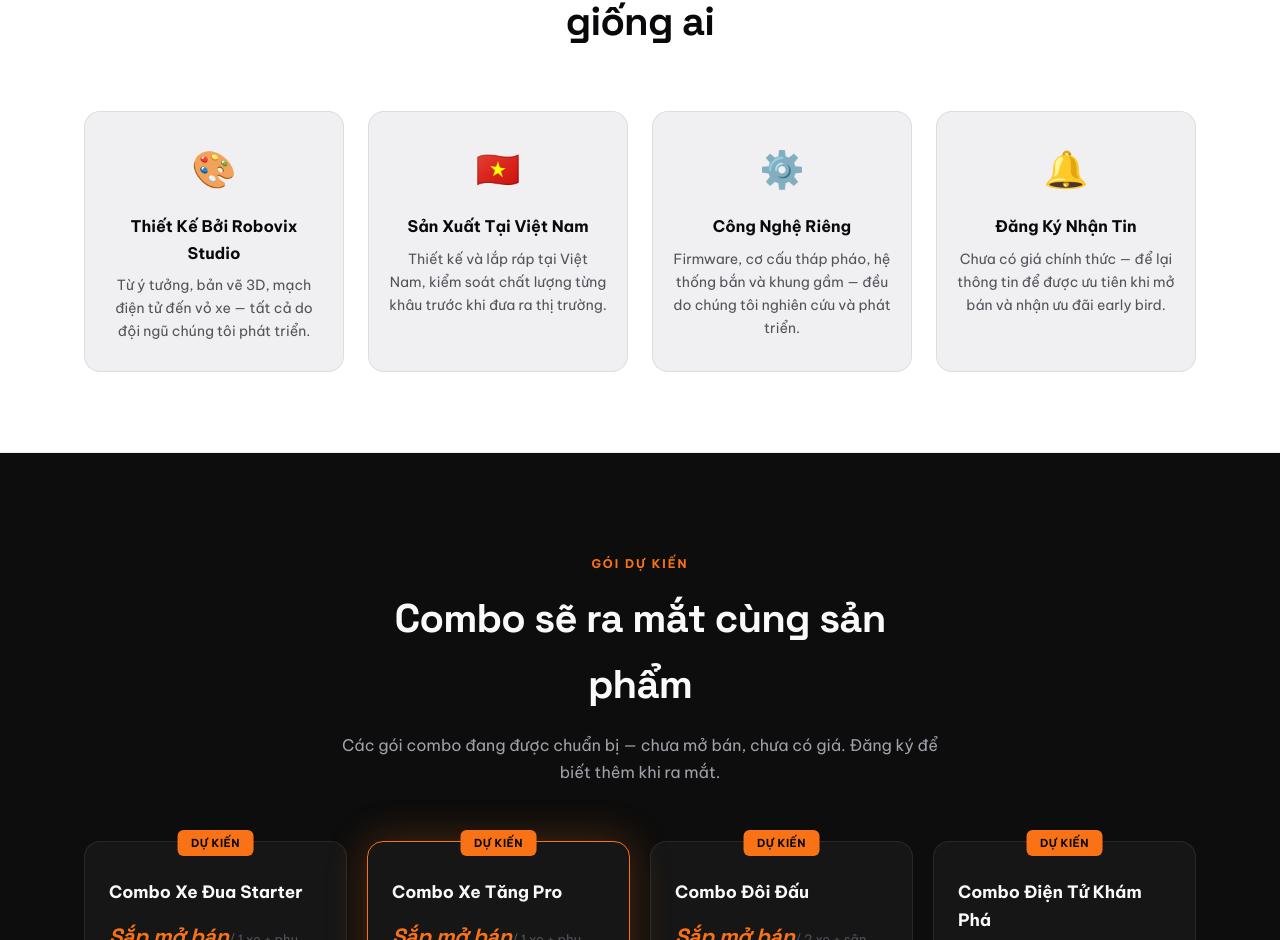
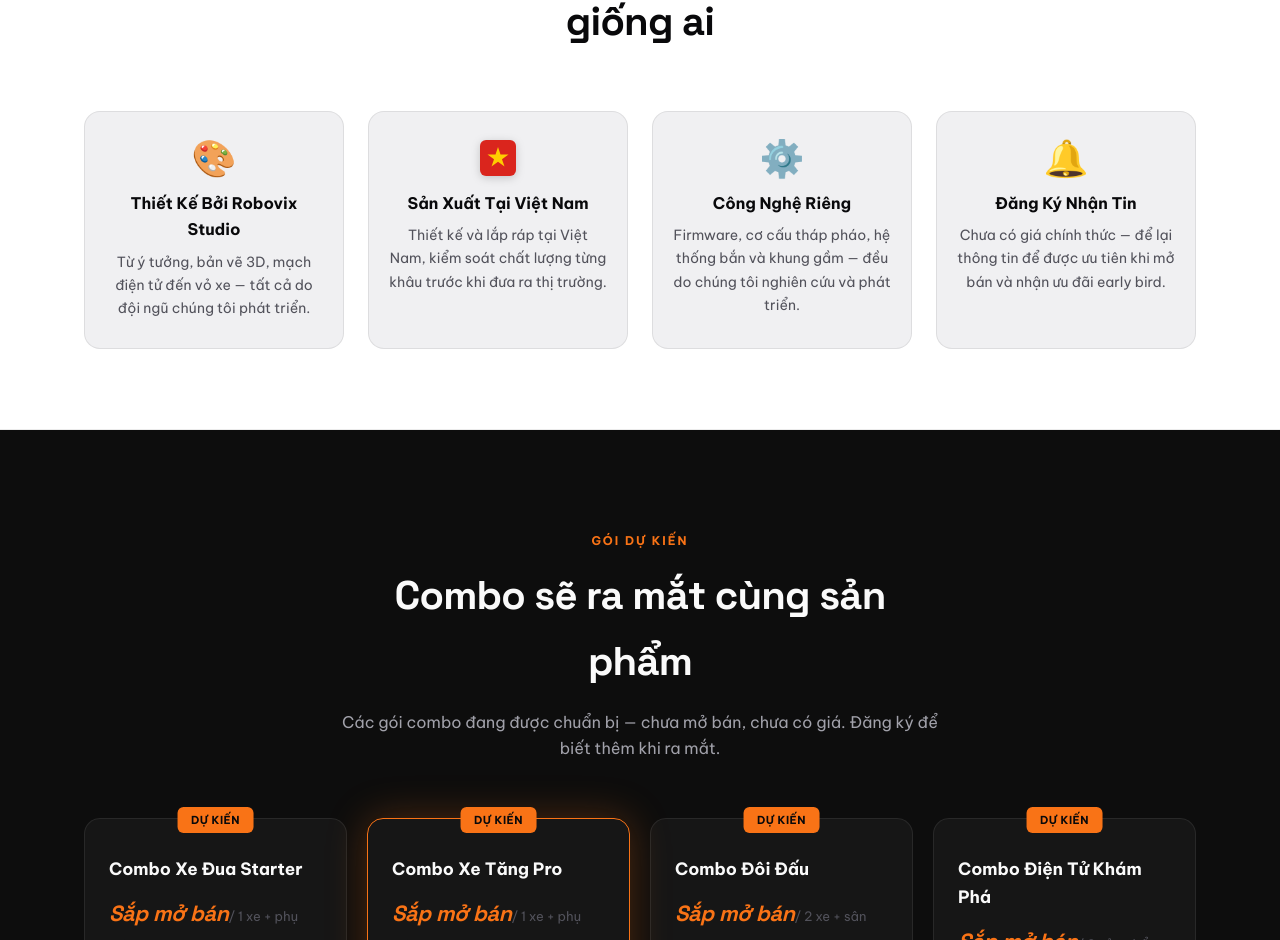
Before and after one commit to s2nmt/battleRealgame, a React (Vite) app: page / in a window 1280 px wide. Shown: the part 2483-3423 px from the top of the page. Built offline with nearby package versions, Linux system fonts and the light colour scheme.

Commit message:
fix: fix icon VN flag

```diff
--- a/src/components/Features.jsx
+++ b/src/components/Features.jsx
@@ -1,4 +1,22 @@
 import { features } from '../data/products';
+
+function FeatureIcon({ icon }) {
+  if (icon === 'vn-flag') {
+    return (
+      <span className="feature__icon feature__icon--svg" aria-hidden="true">
+        <svg viewBox="0 0 36 36" width="36" height="36" role="img">
+          <rect width="36" height="36" rx="6" fill="#DA251D" />
+          <polygon
+            fill="#FFCD00"
+            points="18,7 20.5,14.5 28.5,14.5 22,19.2 24.5,26.5 18,21.8 11.5,26.5 14,19.2 7.5,14.5 15.5,14.5"
+          />
+        </svg>
+      </span>
+    );
+  }
+
+  return <span className="feature__icon">{icon}</span>;
+}
 
 export default function Features() {
   return (
@@ -11,7 +29,7 @@ export default function Features() {
         <div className="features-grid">
           {features.map((f) => (
             <div key={f.title} className="feature">
-              <span className="feature__icon">{f.icon}</span>
+              <FeatureIcon icon={f.icon} />
               <h3 className="feature__title">{f.title}</h3>
               <p className="feature__desc">{f.description}</p>
             </div>
--- a/src/data/products.js
+++ b/src/data/products.js
@@ -109,7 +109,7 @@ export const features = [
     description: 'Từ ý tưởng, bản vẽ 3D, mạch điện tử đến vỏ xe — tất cả do đội ngũ chúng tôi phát triển.',
   },
   {
-    icon: '🇻🇳',
+    icon: 'vn-flag',
     title: 'Sản Xuất Tại Việt Nam',
     description: 'Thiết kế và lắp ráp tại Việt Nam, kiểm soát chất lượng từng khâu trước khi đưa ra thị trường.',
   },
--- a/src/index.css
+++ b/src/index.css
@@ -655,6 +655,17 @@ img {
   font-size: 36px;
   display: block;
   margin-bottom: 14px;
+  line-height: 1;
+}
+
+.feature__icon--svg {
+  display: flex;
+  justify-content: center;
+}
+
+.feature__icon--svg svg {
+  display: block;
+  filter: drop-shadow(0 2px 4px rgba(0, 0, 0, 0.18));
 }
 
 .feature__title {
```
